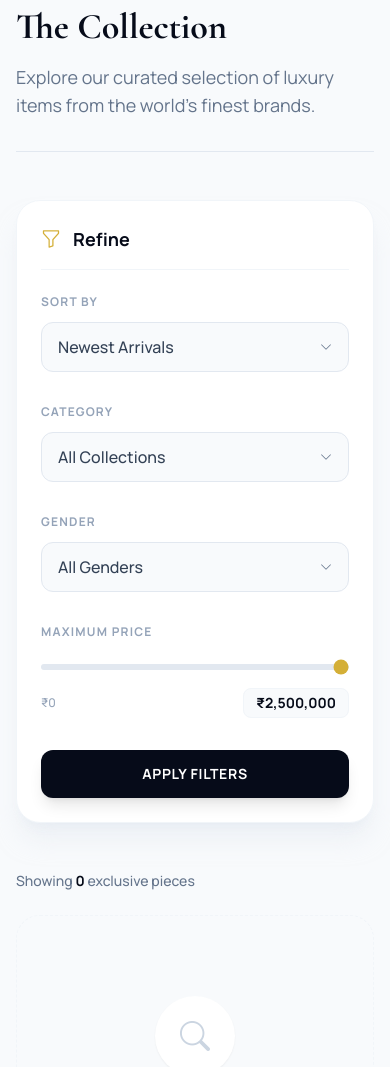
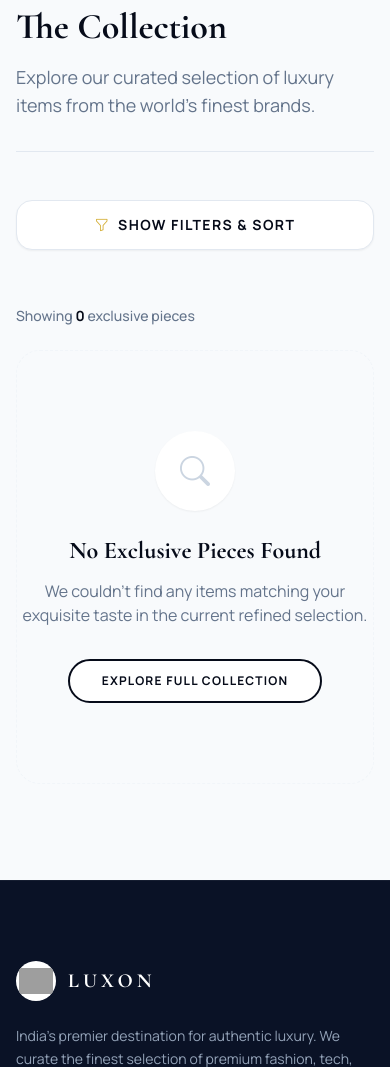
Before and after one commit to AyushBajaj7/Luxon, a Flask app: page /products in a window 390 px wide. Shown: the part 155-1222 px from the top of the page. Run offline with Flask 3, Linux system fonts and the light colour scheme; data that the repository does not hold is empty; some libraries are stand-ins or nearby versions; grey boxes are pictures that could not be loaded.

Commit message:
ui: Fix mobile responsiveness for product filters and update items per page to 24

```diff
--- a/app/routes.py
+++ b/app/routes.py
@@ -90,7 +90,7 @@ def products():
     else:
         query = query.order_by(Product.created_at.desc(), Product.id.desc())
 
-    pagination = query.paginate(page=page, per_page=21, error_out=False)
+    pagination = query.paginate(page=page, per_page=24, error_out=False)
 
     return render_template('products.html', pagination=pagination, search=search, active_filter=active_filter, sort_by=sort_by, gender=gender)
 
--- a/app/templates/products.html
+++ b/app/templates/products.html
@@ -28,8 +28,15 @@
 
     <div class="flex flex-col lg:flex-row gap-12">
 
+        <!-- Mobile Filter Toggle -->
+        <div class="lg:hidden w-full mb-2">
+            <button type="button" onclick="document.getElementById('mobileFilter').classList.toggle('hidden'); document.getElementById('mobileFilter').classList.toggle('block')" class="w-full bg-white border border-slate-200 text-navy py-3.5 rounded-2xl font-bold uppercase tracking-widest text-sm flex items-center justify-center gap-2 shadow-sm transition-colors hover:bg-slate-50">
+                <i class="bi bi-funnel text-gold"></i> Show Filters & Sort
+            </button>
+        </div>
+
         <!-- Sidebar Filters -->
-        <aside class="w-full lg:w-72 flex-shrink-0 filter-sidebar">
+        <aside id="mobileFilter" class="hidden lg:block w-full lg:w-72 flex-shrink-0 filter-sidebar">
             <div class="sticky top-28 bg-white shadow-xl shadow-slate-200/50 rounded-3xl p-6 border border-slate-100">
                 <div class="flex items-center gap-3 mb-6 pb-4 border-b border-slate-100">
                     <i class="bi bi-funnel text-gold text-xl"></i>
```
